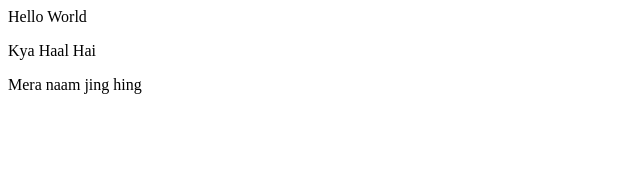
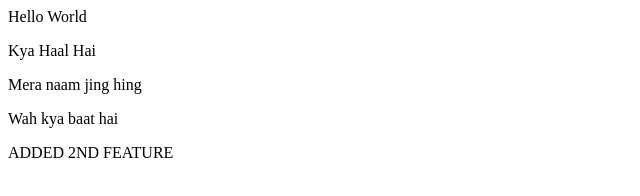
Before and after one commit to dshetty067/git-demo, a plain HTML site: page index.html in a window 1280 px wide. Shown: the whole page, without its empty margins (0-640 px from the left). Drawn offline with Linux system fonts and the light colour scheme.

Commit message:
new feature added

```diff
--- a/index.html
+++ b/index.html
@@ -1,3 +1,5 @@
 <p>Hello World</p>
 <p>Kya Haal Hai</p>
 <p>Mera naam jing hing</p>
+<p>Wah kya baat hai</p>
+<p>ADDED 2ND FEATURE</p>
```
Also changed, not shown: feature2.txt (added).
